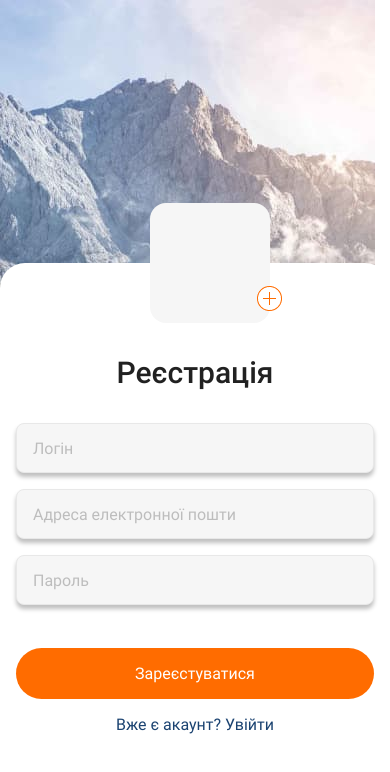
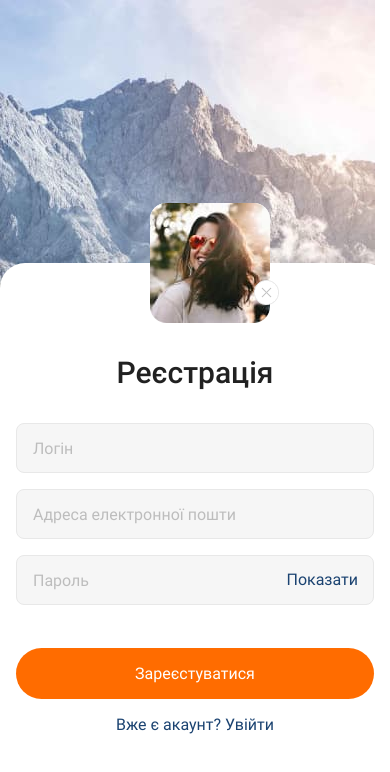
Before and after one commit to SergSmilya/app-blog, a React Native app: screen / in a window 390 px wide. Shown: the top 772 px of the page. Built offline with nearby package versions, Linux system fonts and the light colour scheme.

Commit message:
finished lesson2

```diff
--- a/components/AddButtonComponent/AddButtonComponent.jsx
+++ b/components/AddButtonComponent/AddButtonComponent.jsx
@@ -1,7 +1,9 @@
 import { Alert, Image, Pressable } from "react-native";
 
-export default function AddButtonComponent() {
+export default function AddButtonComponent({ showAvatar }) {
   const imgAdd = require("../../assets/img/add.png");
+  const imgRemove = require("../../assets/img/remove.png");
+  const iconOperation = showAvatar ? imgRemove : imgAdd;
 
   return (
     <Pressable
@@ -9,11 +11,11 @@ export default function AddButtonComponent() {
         position: "absolute",
         right: "0%",
         bottom: "0%",
-        transform: [{ translateY: -12 }, { translateX: 12 }],
+        transform: [{ translateY: -12 }, { translateX: 15 }],
       }}
-      onPress={() => Alert.alert("onPress", "addFoto")}
+      onPress={() => alert("changeFoto")}
     >
-      <Image source={imgAdd} />
+      <Image source={iconOperation} />
     </Pressable>
   );
 }
--- a/components/BaseContainerForForm/BaseContainerForForm.jsx
+++ b/components/BaseContainerForForm/BaseContainerForForm.jsx
@@ -1,4 +1,5 @@
-import { StyleSheet, View, Text, Pressable, Alert } from "react-native";
+import { useEffect, useState } from "react";
+import { StyleSheet, View, Text, Pressable, Alert, Image } from "react-native";
 import AddButtonComponent from "../AddButtonComponent/AddButtonComponent";
 
 export default function BaseContainerForForm({
@@ -9,6 +10,17 @@ export default function BaseContainerForForm({
   isShowKeyBoardLog,
 }) {
   const { container, title, pres__title, container__avatar } = styles;
+  const [showAvatar, setShowAvatar] = useState(null);
+
+  const AVATAR = require("../../assets/img/photo_Natali.jpg");
+
+  useEffect(() => {
+    if (AVATAR) {
+      setShowAvatar(true);
+    } else {
+      setShowAvatar(false);
+    }
+  }, []);
 
   return (
     <View
@@ -21,7 +33,11 @@ export default function BaseContainerForForm({
     >
       {pageTitle === "Реєстрація" && (
         <View style={container__avatar}>
-          <AddButtonComponent />
+          <Image style={{ flex: 1, borderRadius: 16 }} source={AVATAR} />
+          <AddButtonComponent
+            showAvatar={showAvatar}
+            setShowAvatar={setShowAvatar}
+          />
         </View>
       )}
       <Text style={[title, pageTitle === "Увійти" && { marginTop: 32 }]}>
--- a/components/InputComponent/InputComponent.jsx
+++ b/components/InputComponent/InputComponent.jsx
@@ -1,3 +1,4 @@
+import { useState } from "react";
 import { TextInput } from "react-native";
 
 export default function InputComponent({
@@ -6,10 +7,26 @@ export default function InputComponent({
   handleChange,
   handleBlur,
   value,
+  secureTextEntry = false,
 }) {
+  const [isShowShadow, setIsShowShadow] = useState(null);
+
   return (
     <TextInput
-      style={{
+      onChangeText={handleChange}
+      onBlur={() => {
+        handleBlur;
+        setIsShowShadow(false);
+      }}
+      placeholder={placeholderText}
+      inputMode={inputMode}
+      value={value}
+      onFocus={() => {
+        setIsShowShadow(true);
+      }}
+      secureTextEntry={secureTextEntry}
+      style={[
+        {
           width: "100%",
           height: 50,
           marginTop: 16,
@@ -23,15 +40,20 @@ export default function InputComponent({
           color: "#BDBDBD",
           borderColor: "#E8E8E8",
           backgroundColor: "#F6F6F6",
+        },
+        isShowShadow && {
           shadowOpacity: 0.25,
           shadowRadius: 4,
           shadowOffset: { width: 0, height: 4 },
-      }}
-      onChangeText={handleChange}
-      onBlur={handleBlur}
-      placeholder={placeholderText}
-      inputMode={inputMode}
-      value={value}
+        },
+        value !== "" && {
+          color: "#212121",
+          borderColor: "#FF6C00",
+          shadowOpacity: 0,
+          shadowRadius: 0,
+          shadowOffset: { width: 0, height: 0 },
+        },
+      ]}
     />
   );
 }
--- a/components/RegisterForm/RegisterForm.jsx
+++ b/components/RegisterForm/RegisterForm.jsx
@@ -1,8 +1,9 @@
-import React from "react";
+import React, { useState } from "react";
 import { TouchableWithoutFeedback, View } from "react-native";
 import { Formik } from "formik";
 import InputComponent from "../InputComponent/InputComponent";
 import ButtonFormComponent from "../ButtonFormComponent/ButtonFormComponent";
+import ShowPasswordButtonComponent from "../ShowPasswordButtonComponent/ShowPasswordButtonComponent";
 
 export default function RegisterForm({ setIsShowKeyBoardReg }) {
   return (
@@ -13,7 +14,10 @@ export default function RegisterForm({ setIsShowKeyBoardReg }) {
         resetForm({ values: { login: "", email: "", password: "" } });
       }}
     >
-      {({ handleChange, handleBlur, handleSubmit, values }) => (
+      {({ handleChange, handleBlur, handleSubmit, values }) => {
+        const [isHidePassword, setIsHidePassword] = useState(true);
+
+        return (
           <TouchableWithoutFeedback
             onFocus={() => setIsShowKeyBoardReg(true)}
             onBlur={() => setIsShowKeyBoardReg(false)}
@@ -33,20 +37,28 @@ export default function RegisterForm({ setIsShowKeyBoardReg }) {
                 handleBlur={handleBlur("email")}
                 value={values.email}
               />
+              <View style={{ position: "relative" }}>
                 <InputComponent
                   placeholderText={"Пароль"}
                   inputMode={"text"}
                   handleChange={handleChange("password")}
                   handleBlur={handleBlur("password")}
                   value={values.password}
+                  secureTextEntry={isHidePassword}
                 />
+                <ShowPasswordButtonComponent
+                  isHidePassword={isHidePassword}
+                  setIsHidePassword={setIsHidePassword}
+                />
+              </View>
 
               <ButtonFormComponent handleButtonSubmit={handleSubmit}>
                 Зареєстуватися
               </ButtonFormComponent>
             </View>
           </TouchableWithoutFeedback>
-      )}
+        );
+      }}
     </Formik>
   );
 }
--- /dev/null
+++ b/components/ShowPasswordButtonComponent/ShowPasswordButtonComponent.jsx
@@ -0,0 +1,25 @@
+import { Pressable, Text } from "react-native";
+
+export default function ShowPasswordButtonComponent({
+  setIsHidePassword,
+  isHidePassword,
+}) {
+  return (
+    <Pressable
+      style={{ position: "absolute", right: 16, bottom: "25%" }}
+      onPress={() => setIsHidePassword(!isHidePassword)}
+    >
+      <Text
+        style={{
+          fontFamily: "Roboto-Regular",
+          fontStyle: "normal",
+          fontSize: 16,
+          fontWeight: 400,
+          color: "#1B4371",
+        }}
+      >
+        Показати
+      </Text>
+    </Pressable>
+  );
+}
```
Also changed, not shown: components/LoginForm/LoginForm.jsx (+16 -3 lines), assets/img/remove.png (added). Lines whose indentation alone changed are shown as unchanged.
